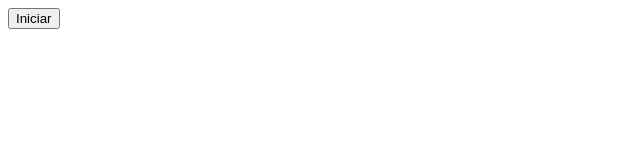
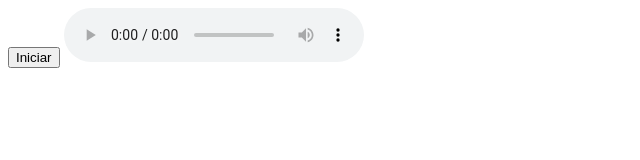
Before and after one commit to JassonJr/urna-eletronica, a plain HTML site: page index.html in a window 1280 px wide. Shown: the whole page, without its empty margins (0-640 px from the left). Drawn offline with Linux system fonts and the light colour scheme.

Commit message:
feat: audio de confirmação de voto adicionado

```diff
--- a/index.html
+++ b/index.html
@@ -7,6 +7,7 @@
 </head>
 <body>
     <button type="button" onclick="urnaEletronica()">Iniciar</button>
+    <audio controls src="./audio/confirmacao.mp3" id="confirma" style=""></audio>
     <script src="./script.js"></script>
 </body>
 </html>
```
Also changed, not shown: 1 other file.
